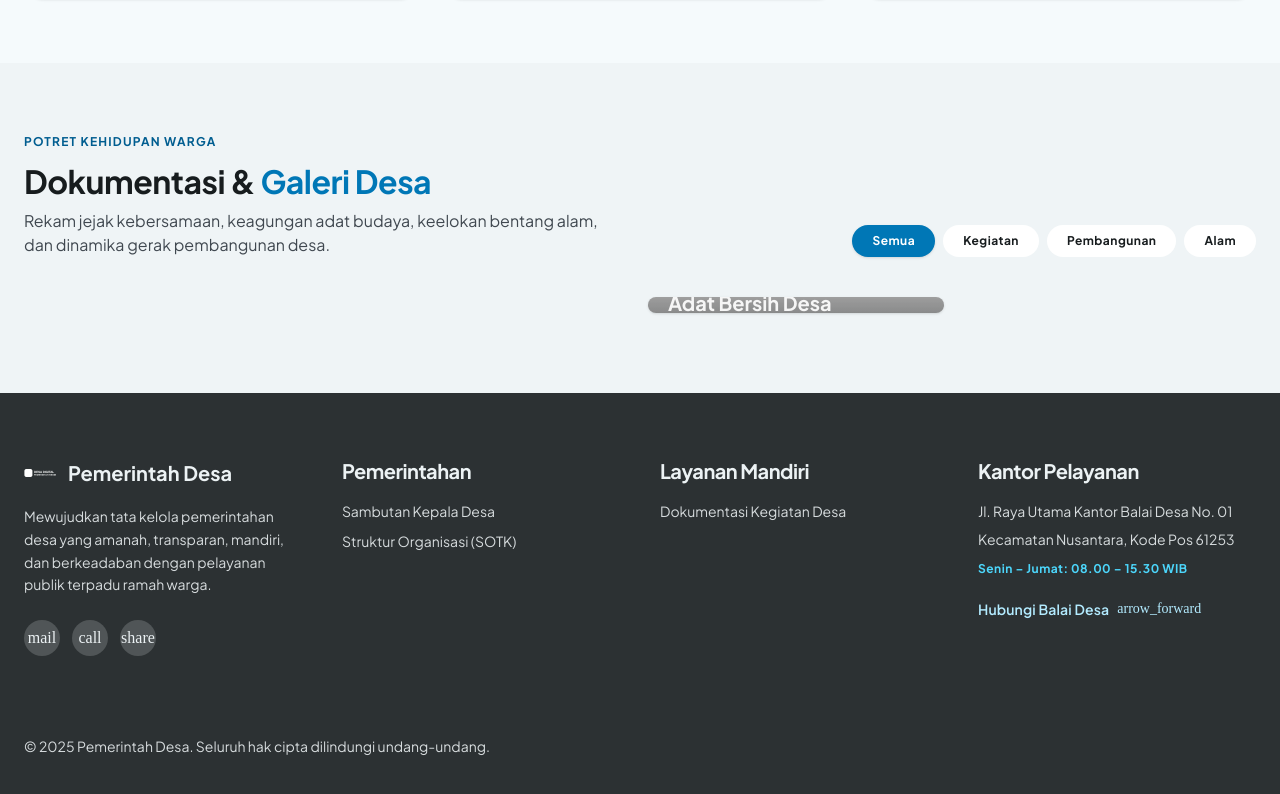
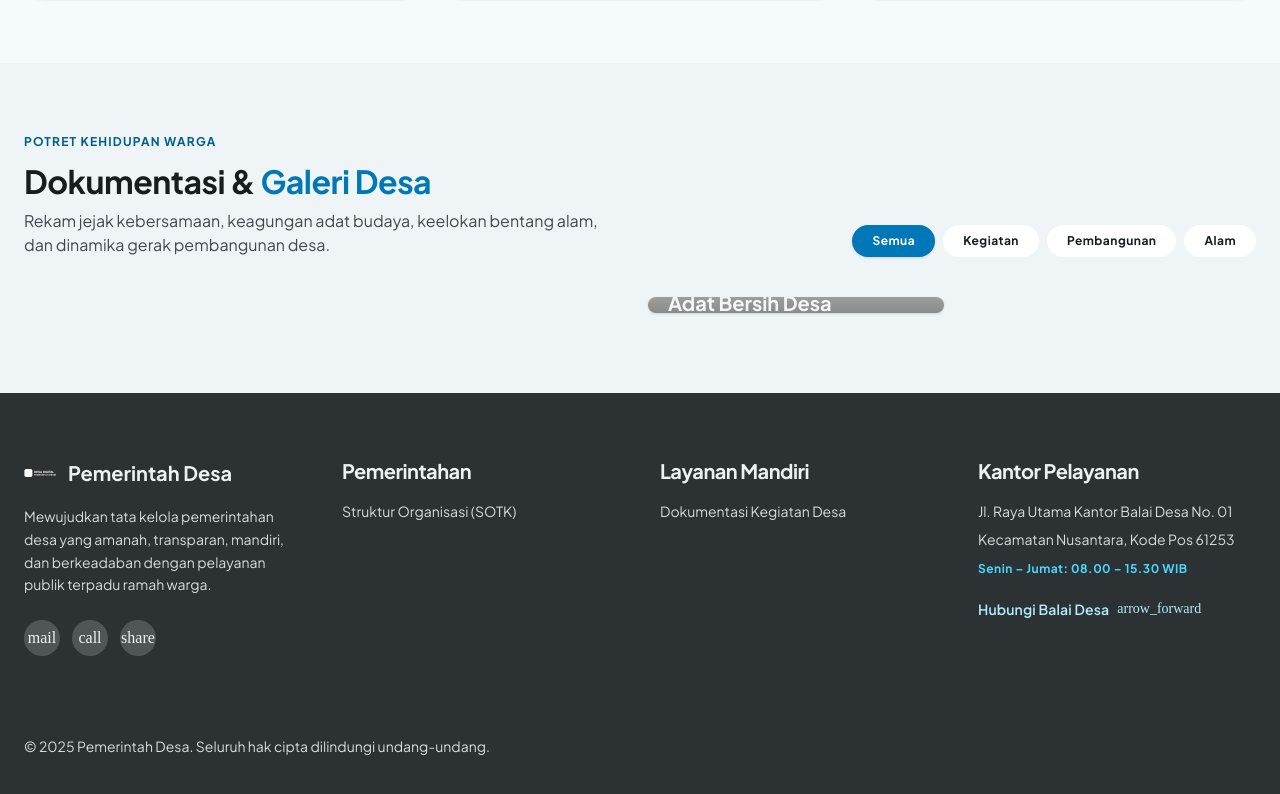
Before and after one commit to margolestari07-boop/webDesaMargoLestari, a Next.js app: page / in a window 1280 px wide. Shown: the part 4012-4806 px from the top of the page. Built offline with nearby package versions, Linux system fonts and the light colour scheme; grey boxes are pictures that could not be loaded.

Commit message:
shared: Hapus tautan sambutan footer

```diff
--- a/src/components/site-footer.tsx
+++ b/src/components/site-footer.tsx
@@ -42,14 +42,6 @@ export function SiteFooter() {
               Pemerintahan
             </h4>
             <ul className="font-body-sm text-body-sm text-surface-dim flex flex-col gap-2.5">
-              <li>
-                <Link
-                  className="hover:text-inverse-on-surface transition-colors"
-                  href="/#sambutan"
-                >
-                  Sambutan Kepala Desa
-                </Link>
-              </li>
               <li>
                 <Link
                   className="hover:text-inverse-on-surface transition-colors"
```
